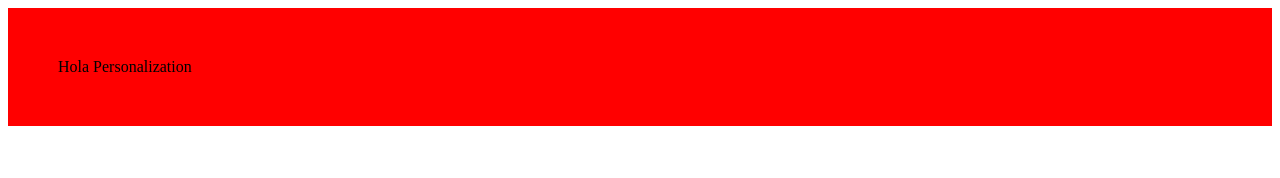
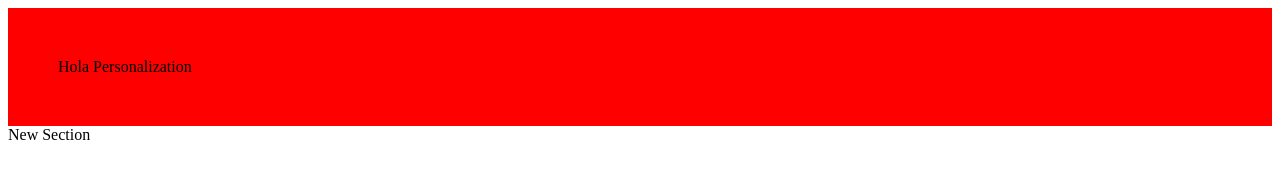
Before and after one commit to JosephMMI/Personalization, a plain HTML site: page index.html in a window 1280 px wide. Drawn offline with Linux system fonts and the light colour scheme.

Commit message:
Update index.html

```diff
--- a/index.html
+++ b/index.html
@@ -14,6 +14,7 @@
 
     </div>
     <div class="mycustomsection">
+        New Section
         <script type="text/javascript" src="//cdn.evgnet.com/beacon/partnereveris/josephacreditation/scripts/evergage.min.js"></script>
     </div>
 </body>
```
